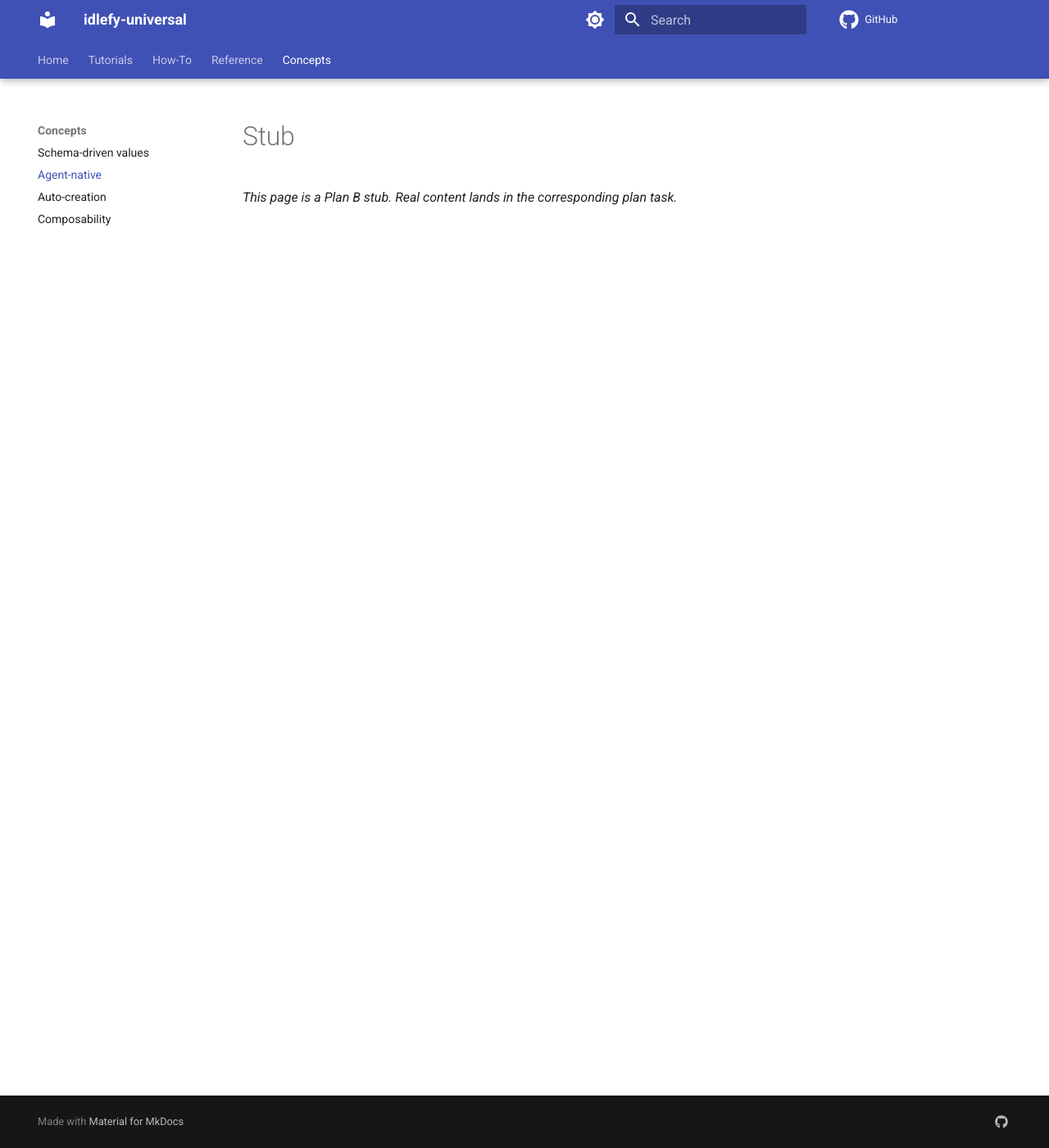
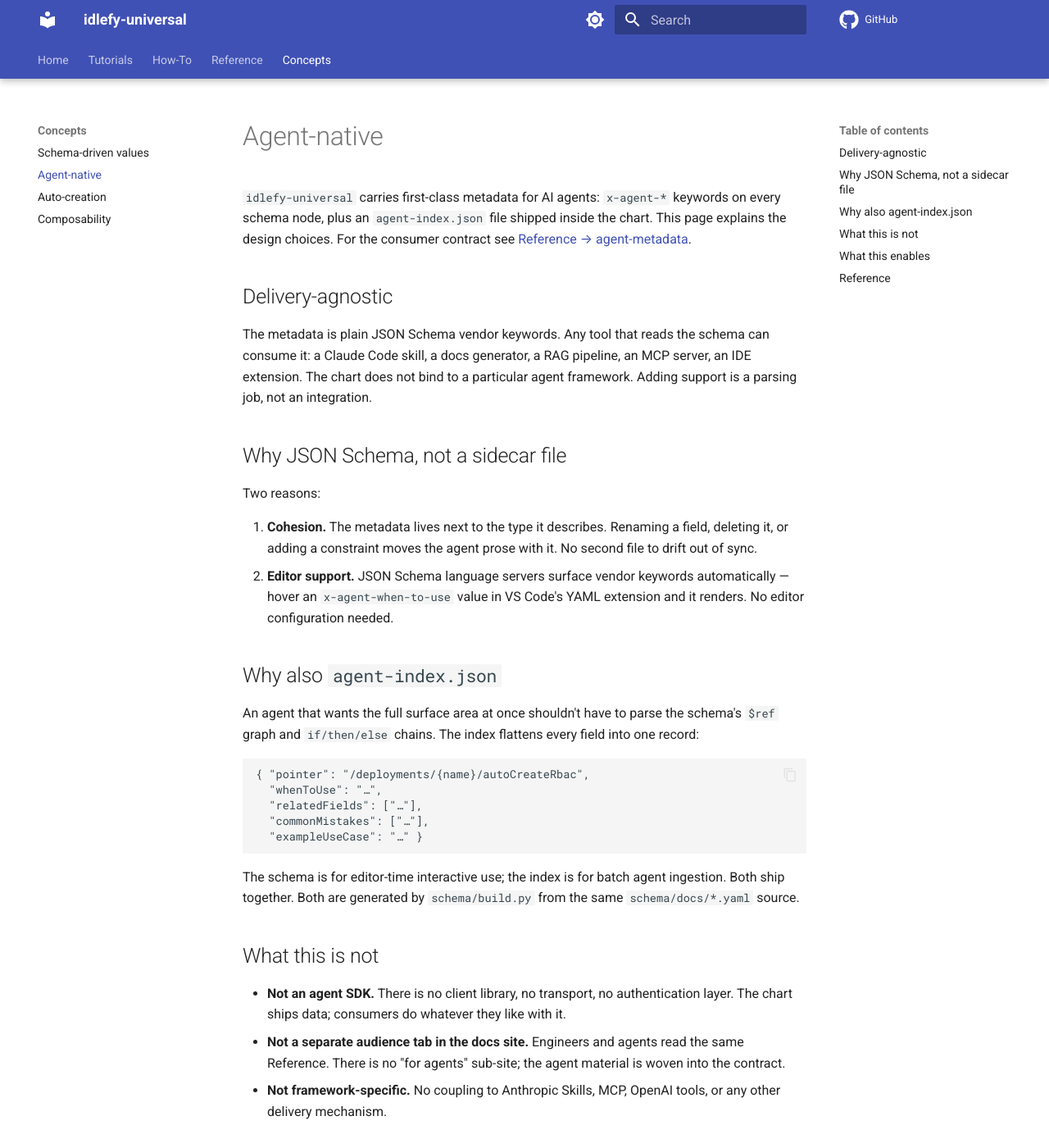
Before and after one commit to idlefy/idlefy-universal, an MkDocs documentation site: the page built from docs/concepts/agent-native.md, in a window 1280 px wide and 1400 px high. Shown: the whole window at 82% size. Built offline with MkDocs 1.6.1 and Material for MkDocs 9.7.7, drawn with Linux system fonts in a browser that asks for light colours; comment, search, counter and statistics services are not loaded; some of the changed text lies outside the part shown.

Commit message:
docs(concepts): agent-native rationale
Co-Authored-By: Claude Opus 4.7 <noreply@anthropic.com>

````diff
--- a/docs/concepts/agent-native.md
+++ b/docs/concepts/agent-native.md
@@ -1,3 +1,67 @@
-# Stub
+# Agent-native
 
-_This page is a Plan B stub. Real content lands in the corresponding plan task._
+`idlefy-universal` carries first-class metadata for AI agents:
+`x-agent-*` keywords on every schema node, plus an `agent-index.json`
+file shipped inside the chart. This page explains the design choices.
+For the consumer contract see
+[Reference → agent-metadata](../reference/agent-metadata.md).
+
+## Delivery-agnostic
+
+The metadata is plain JSON Schema vendor keywords. Any tool that reads
+the schema can consume it: a Claude Code skill, a docs generator, a
+RAG pipeline, an MCP server, an IDE extension. The chart does not bind
+to a particular agent framework. Adding support is a parsing job, not
+an integration.
+
+## Why JSON Schema, not a sidecar file
+
+Two reasons:
+
+1. **Cohesion.** The metadata lives next to the type it describes.
+   Renaming a field, deleting it, or adding a constraint moves the
+   agent prose with it. No second file to drift out of sync.
+2. **Editor support.** JSON Schema language servers surface vendor
+   keywords automatically — hover an `x-agent-when-to-use` value in
+   VS Code's YAML extension and it renders. No editor configuration
+   needed.
+
+## Why also `agent-index.json`
+
+An agent that wants the full surface area at once shouldn't have to
+parse the schema's `$ref` graph and `if/then/else` chains. The index
+flattens every field into one record:
+
+```
+{ "pointer": "/deployments/{name}/autoCreateRbac",
+  "whenToUse": "…",
+  "relatedFields": ["…"],
+  "commonMistakes": ["…"],
+  "exampleUseCase": "…" }
+```
+
+The schema is for editor-time interactive use; the index is for batch
+agent ingestion. Both ship together. Both are generated by
+`schema/build.py` from the same `schema/docs/*.yaml` source.
+
+## What this is not
+
+- **Not an agent SDK.** There is no client library, no transport, no
+  authentication layer. The chart ships data; consumers do whatever
+  they like with it.
+- **Not a separate audience tab in the docs site.** Engineers and
+  agents read the same Reference. There is no "for agents" sub-site;
+  the agent material is woven into the contract.
+- **Not framework-specific.** No coupling to Anthropic Skills, MCP,
+  OpenAI tools, or any other delivery mechanism.
+
+## What this enables
+
+A skill that picks a workload kind, suggests `autoCreate*` flags, and
+flags common mistakes — written against `agent-index.json` — works
+against any chart version 1.0+ without bespoke logic per release.
+
+## Reference
+
+- [`reference/agent-metadata`](../reference/agent-metadata.md) — keyword spec
+- [`reference/values`](../reference/values.md) — see `x-agent-*` blocks under each field
````
